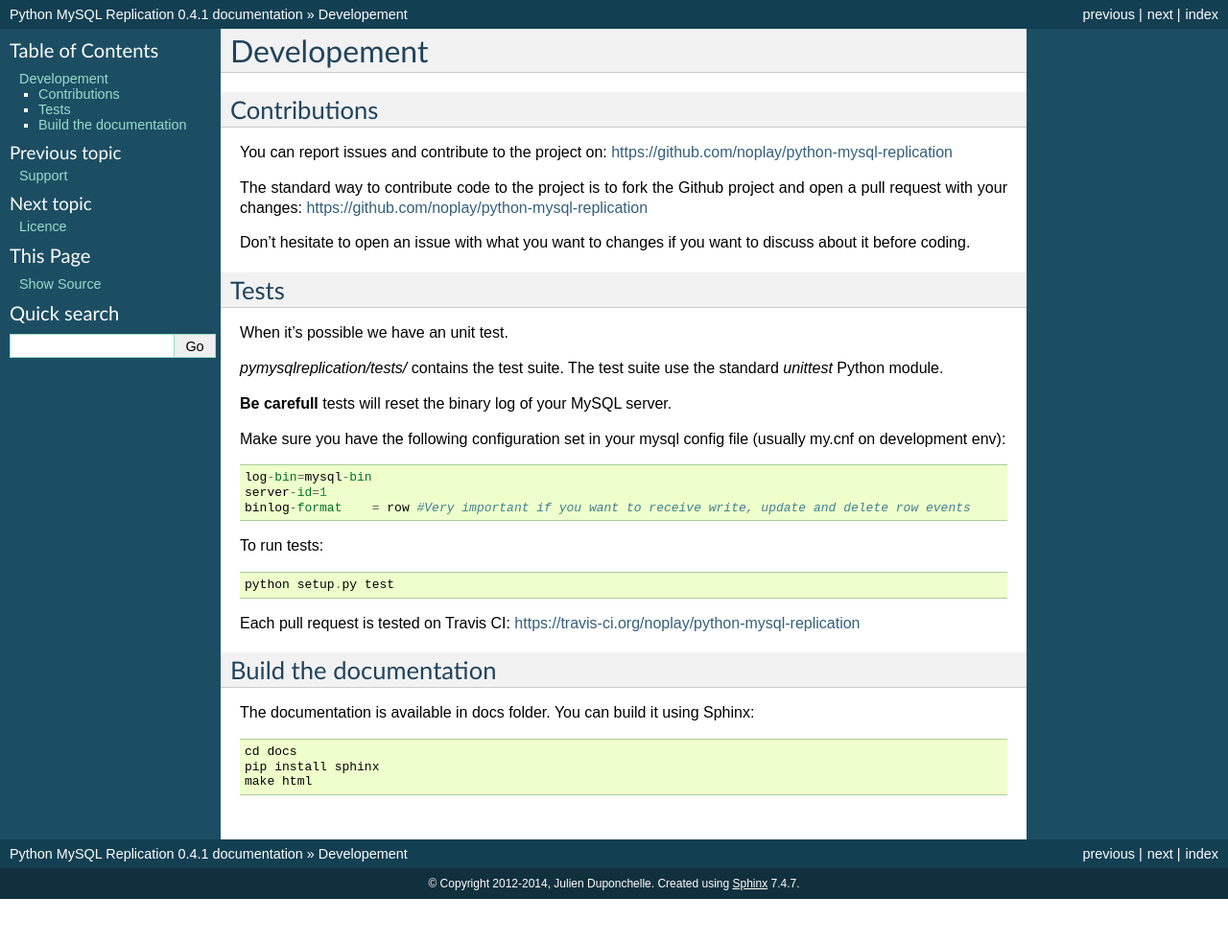
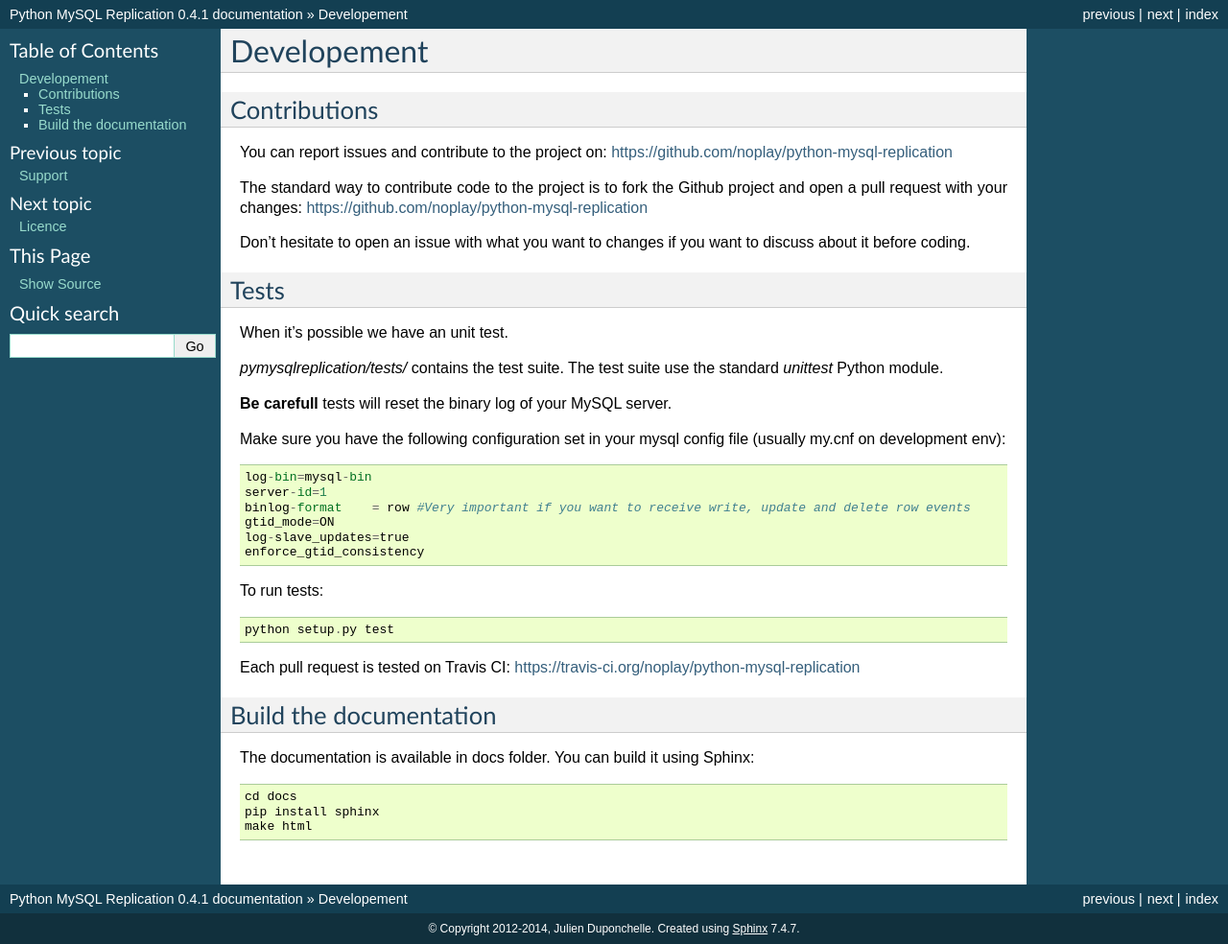
Before and after one commit to julien-duponchelle/python-mysql-replication, a Sphinx documentation site: the page built from docs/developement.rst, in a window 1280 px wide. Shown: the whole page at 96% size. Built offline with Sphinx 7.4.7, drawn with Linux system fonts in a browser that asks for light colours; pages that are not in the unit, such as notebooks, are missing from menus; before the commit the page ends 937 px from its top, so only the background shows below that.

Commit message:
Doc about GTID tests

```diff
--- a/docs/developement.rst
+++ b/docs/developement.rst
@@ -32,6 +32,9 @@ Make sure you have the following configuration set in your mysql config file (us
     log-bin=mysql-bin
     server-id=1
     binlog-format    = row #Very important if you want to receive write, update and delete row events
+    gtid_mode=ON
+    log-slave_updates=true
+    enforce_gtid_consistency
 
 
 To run tests:
```
